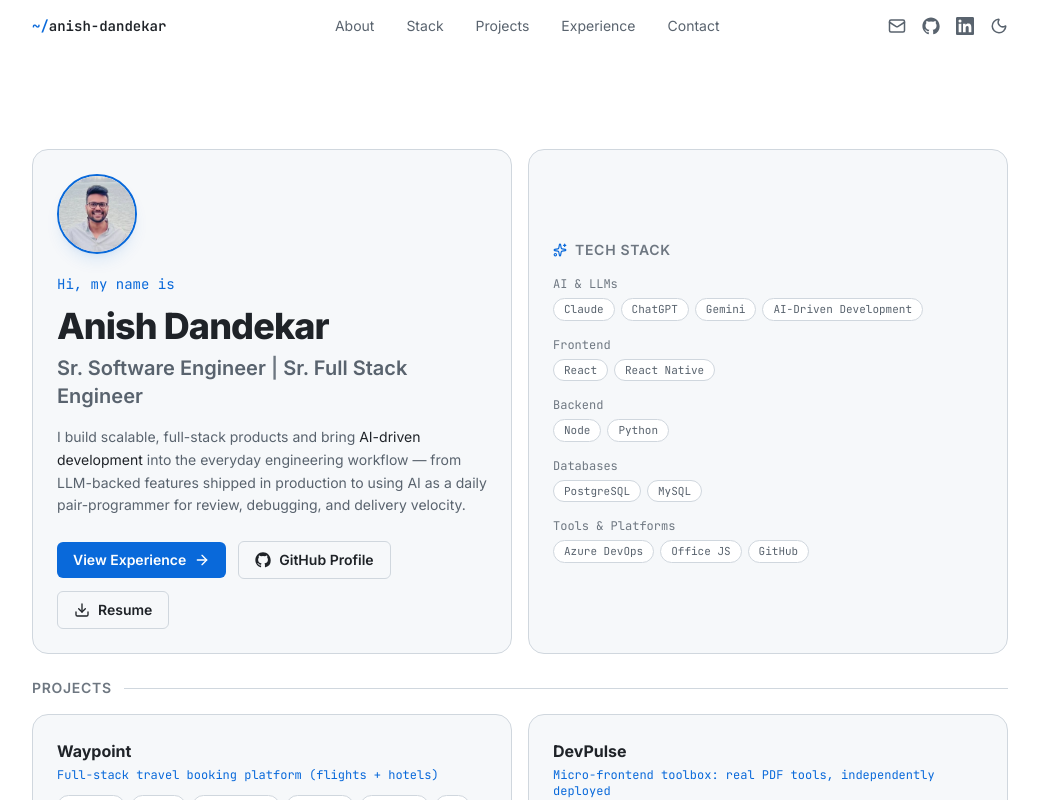
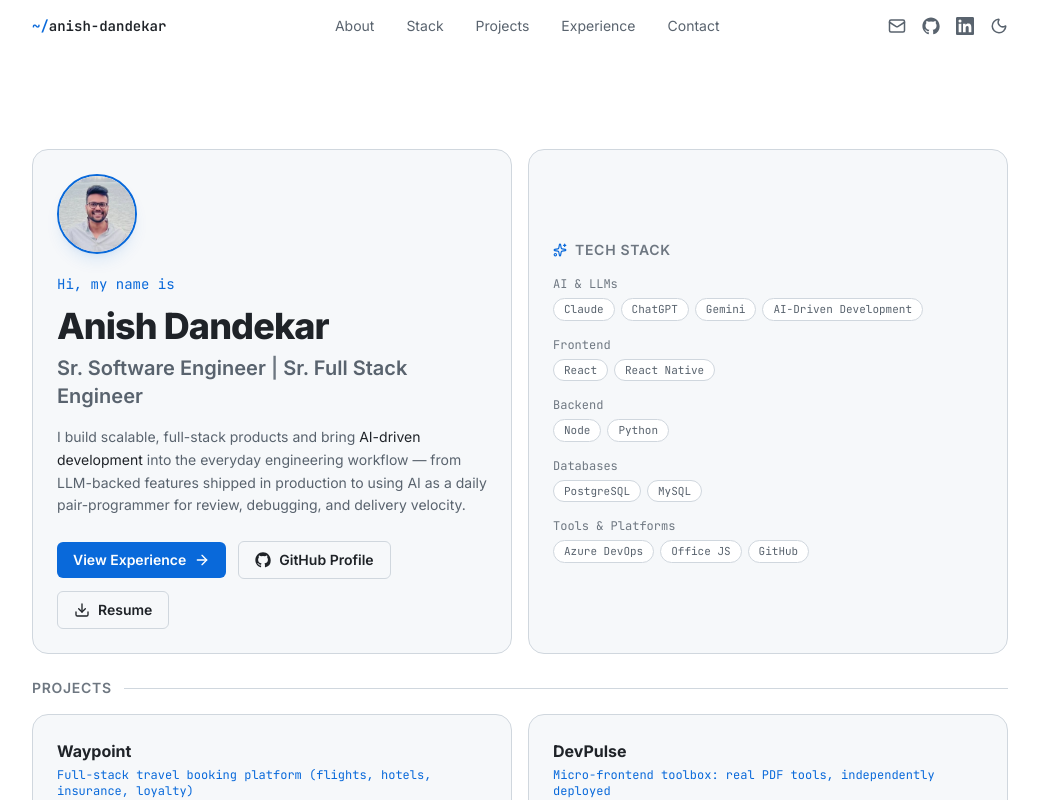
Before and after one commit to anish0714/portfolio-website, a React (Vite) app: page / in a window 1280 px wide. Shown: the top 800 px of the page, without its empty margins (120-1159 px from the left). Built offline with nearby package versions, Linux system fonts and the light colour scheme.

Commit message:
Update Waypoint case study with insurance and loyalty features (#21)
Reflects the travel-app repo's recent additions: an insurance catalog
priced against each booking, a tiered loyalty program with auto-upgrading
discounts, and a CI pipeline. Schema grew from 16 to 17 tables.

```diff
--- a/src/components/diagrams/WaypointDiagram.tsx
+++ b/src/components/diagrams/WaypointDiagram.tsx
@@ -185,7 +185,7 @@ export default function WaypointDiagram() {
           fontSize="10.5"
           fill="#8b949e"
         >
-          16 tables
+          17 tables
         </text>
         <text
           x="582"
--- a/src/data/projects.ts
+++ b/src/data/projects.ts
@@ -20,10 +20,10 @@ export const projects: Project[] = [
   {
     slug: "waypoint",
     name: "Waypoint",
-    tagline: "Full-stack travel booking platform (flights + hotels)",
+    tagline: "Full-stack travel booking platform (flights, hotels, insurance, loyalty)",
     problem:
-      "Wanted a portfolio project that goes beyond CRUD: a real booking flow with actual inventory holds (not just a form that writes a row), seeded with real data rather than Lorem Ipsum placeholders - 15 real Canadian airports, 4 real airlines with a modeled 61-route domestic network, and 41 real hotels across 10 cities and 3 rating tiers, so search and booking behave like a real travel site.",
-    role: "Solo full-stack: designed the Prisma schema (16 tables), the Express API, the seat/room-inventory booking logic, JWT auth with guest checkout, and the Next.js frontend.",
+      "Wanted a portfolio project that goes beyond CRUD: a real booking flow with actual inventory holds (not just a form that writes a row), seeded with real data rather than Lorem Ipsum placeholders - 15 real Canadian airports, 4 real airlines with a modeled 61-route domestic network, 41 real hotels across 10 cities and 3 rating tiers, and 3 real insurance providers (TuGo, Manulife, Allianz), so search and booking behave like a real travel site. Layered on real business logic too: trip insurance priced against the booking's own subtotal, and a loyalty program that earns points per dollar spent and auto-upgrades tiers for real discounts on future bookings.",
+    role: "Solo full-stack: designed the Prisma schema (17 tables), the Express API, the seat/room-inventory booking logic, the insurance pricing and tiered loyalty program (discounts applied and recorded inside the booking transaction), JWT auth with guest checkout, the Next.js/TypeScript frontend, and the CI pipeline.",
     tech: [
       "Next.js",
       "React",
@@ -34,6 +34,7 @@ export const projects: Project[] = [
       "Prisma",
       "JWT",
       "Tailwind CSS",
+      "GitHub Actions",
     ],
     githubUrl: "https://github.com/anish0714/travel-app",
     Diagram: WaypointDiagram,
```
